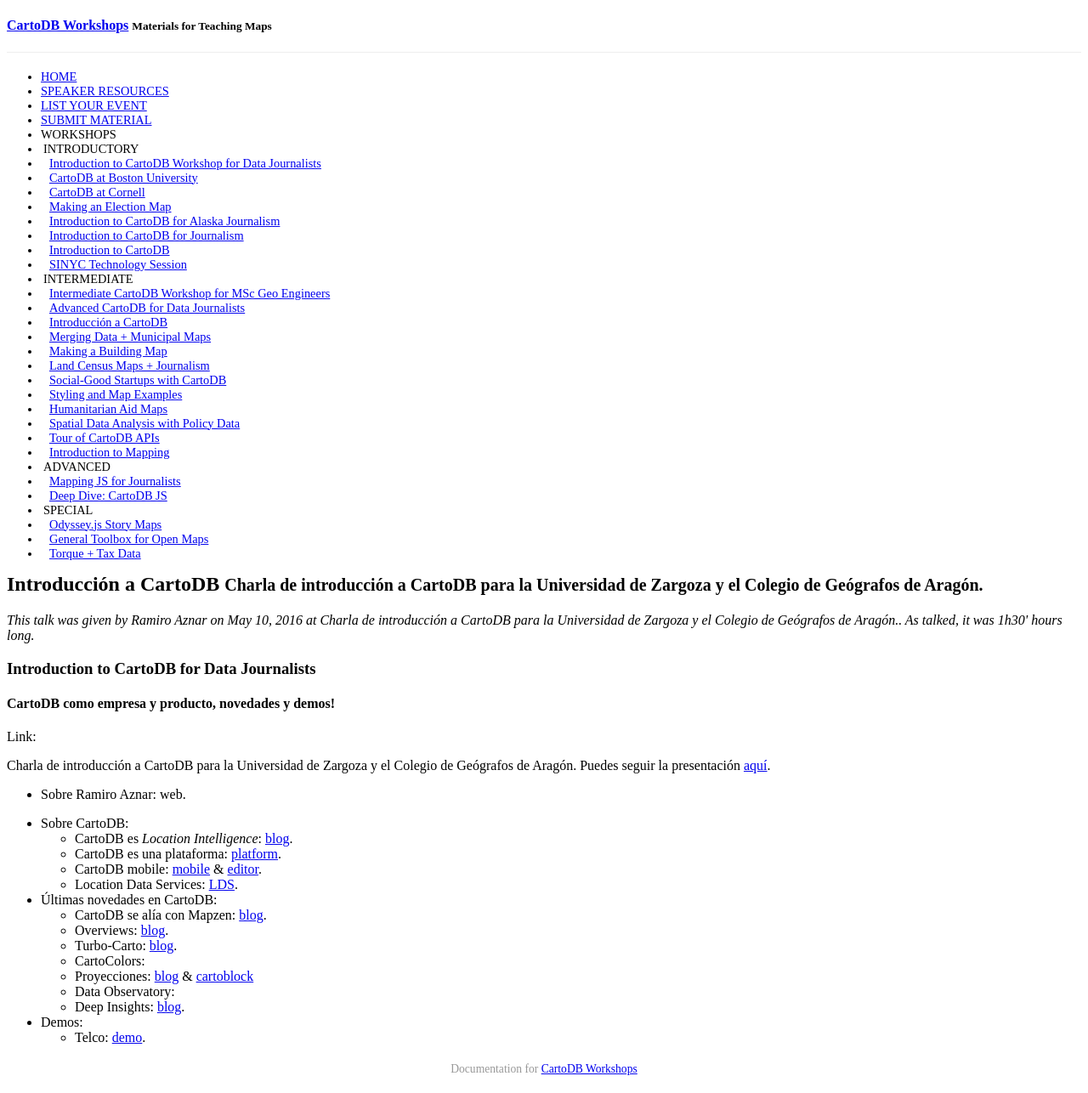
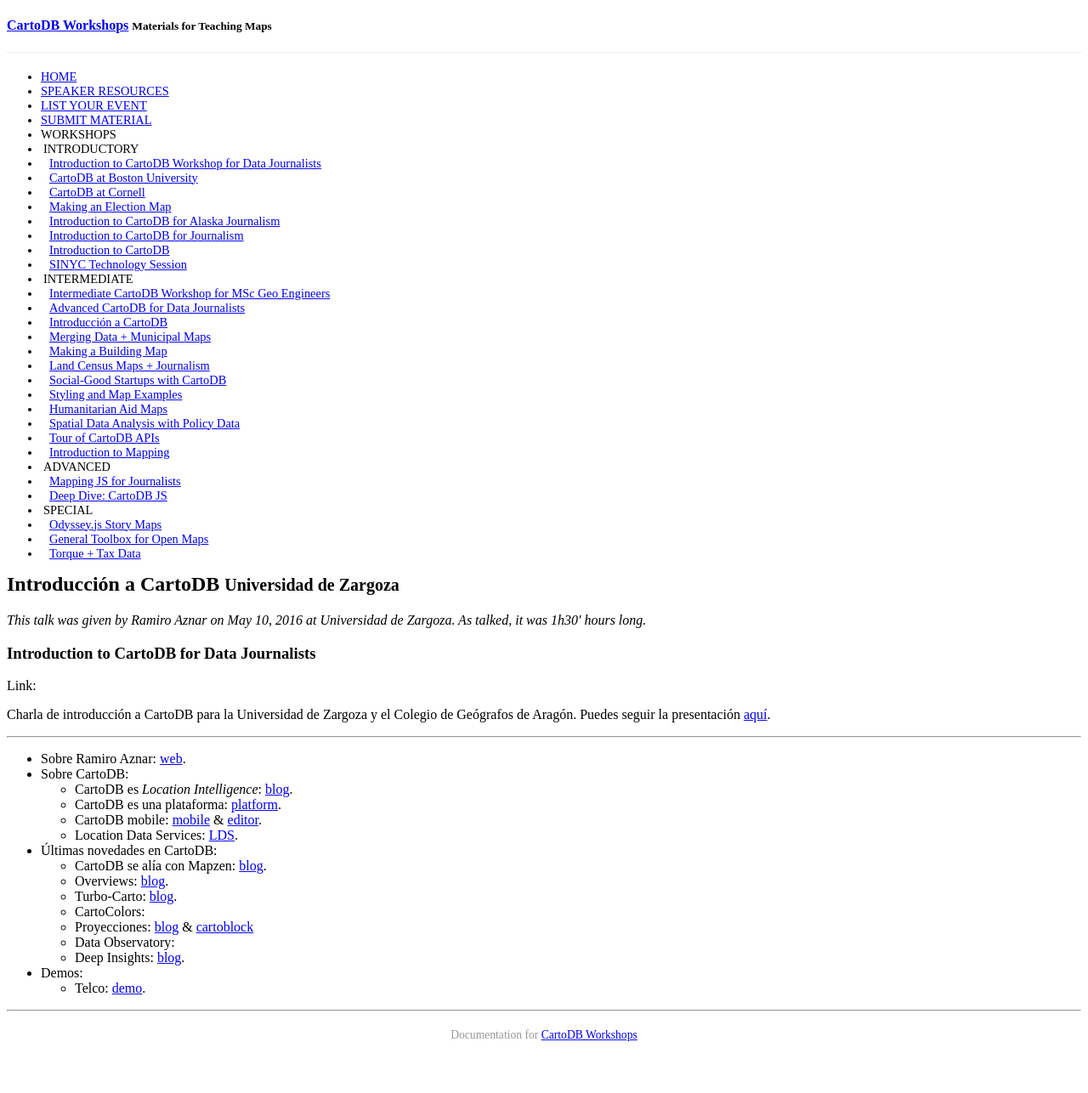
Before and after one commit to CartoDB/training, a Jekyll site: the page built from _posts/2016-05-19-zgz-intro-cdb.md, in a window 1280 px wide. Shown: the whole page at 85% size. Built offline with Jekyll 4.4.1, drawn with Linux system fonts in a browser that asks for light colours; a style sheet for code colours, icons or effects is not loaded; after the commit the page ends 1246 px from its top, so only the background shows below that.

Commit message:
fix typos

```diff
--- a/_posts/2016-05-19-zgz-intro-cdb.md
+++ b/_posts/2016-05-19-zgz-intro-cdb.md
@@ -2,7 +2,7 @@
 layout: page
 title: "Introducción a CartoDB"
 order: 24
-subtitle: "Charla de introducción a CartoDB para la Universidad de Zargoza y el Colegio de Geógrafos de Aragón."
+subtitle: "Universidad de Zargoza"
 category: talk
 date: 2016-05-10
 author: 'Ramiro Aznar'
@@ -11,20 +11,21 @@
 
 
 ### Introduction to CartoDB for Data Journalists
-#### CartoDB como empresa y producto, novedades y demos!
 
 Link: []()
 
 Charla de introducción a CartoDB para la Universidad de Zargoza y el Colegio de Geógrafos de Aragón. Puedes seguir la presentación [aquí](https://docs.google.com/presentation/d/1oywEmIV8r1DNFh6YJof9yM_775jHT_hvLLOfwlJhdHQ/edit?usp=sharing).
 
-* Sobre Ramiro Aznar: web.
+----
 
+* Sobre Ramiro Aznar: [web](http://ramiroaznar.com/).
+<br/>
 * Sobre CartoDB:
 	* CartoDB es *Location Intelligence*: [blog](http://blog.cartodb.com/what-is-location-intelligence-and-its-benefits/).
 	* CartoDB es una plataforma: [platform](https://cartodb.com/platform/).
 	* CartoDB mobile: [mobile](https://cartodb.com/mobile/) & [editor](https://cartodb.com/editor/).
 	* Location Data Services: [LDS](https://cartodb.com/location-data-services/).
-
+<br/>
 * Últimas novedades en CartoDB:
 	* CartoDB se alía con Mapzen: [blog](https://mapzen.com/blog/cartodb-partnership/).
 	* Overviews: [blog](http://blog.cartodb.com/data-overviews/).
@@ -33,6 +34,9 @@
 	* Proyecciones: [blog](http://blog.cartodb.com/free-your-maps-web-mercator/) & [cartoblock](http://blocks.cartodb.io/#121faa4da3a584dae20d)
 	* Data Observatory:
 	* Deep Insights: [blog](http://blog.cartodb.com/deep-insights/).
-
+<br/>
 * Demos:
 	* Telco: [demo](https://cartodb.github.io/labs-telco-insights/).
+<br/>
+
+----
```
